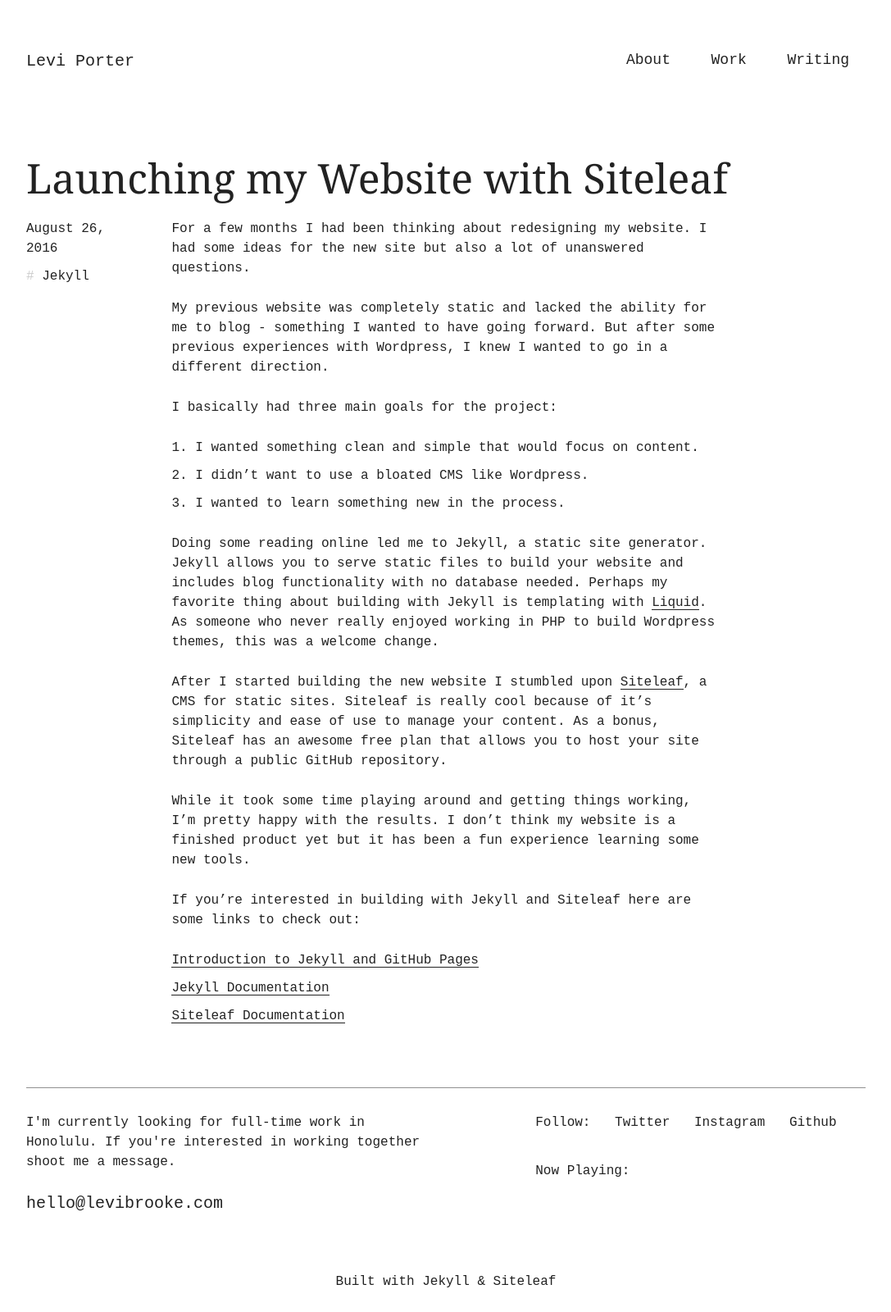
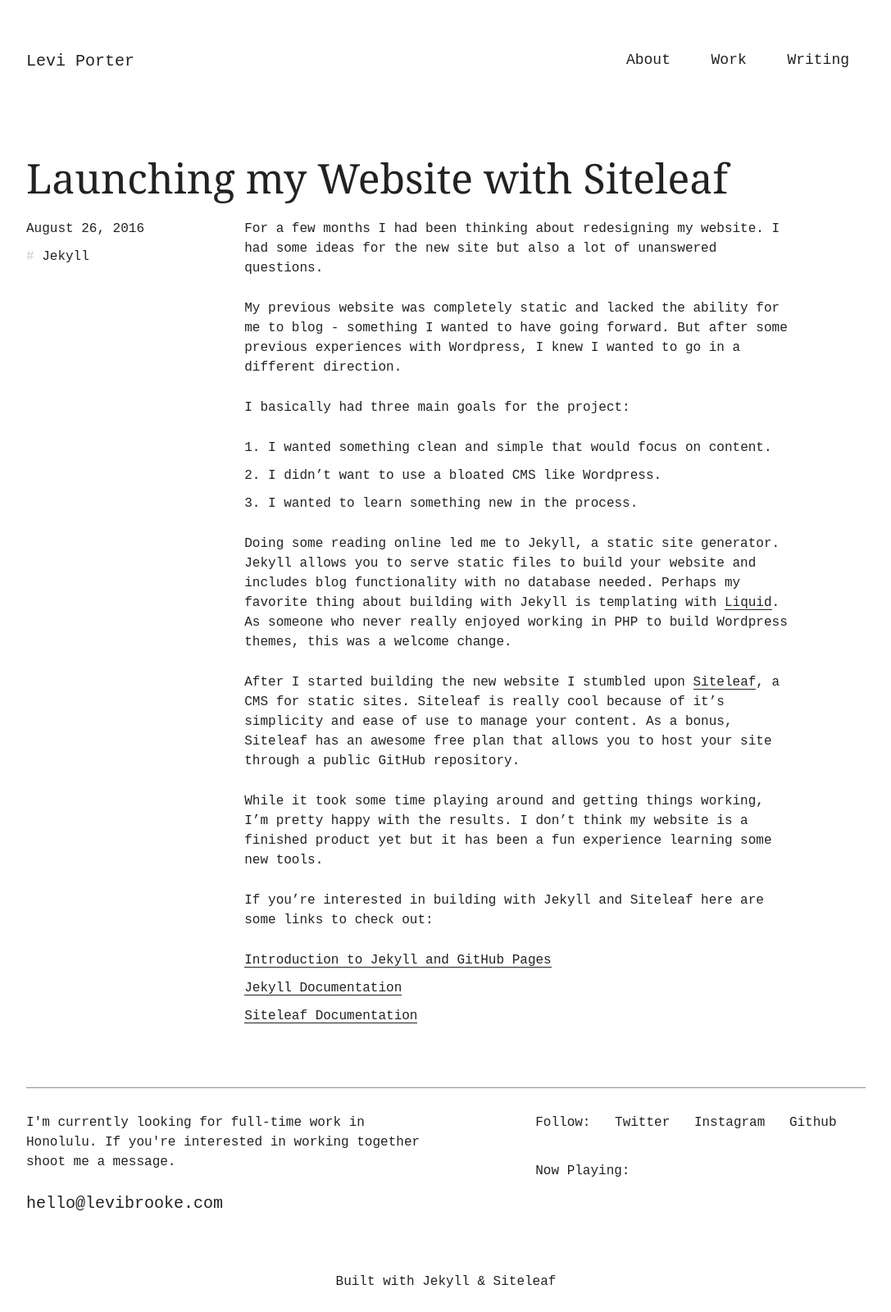
Before and after one commit to levibrooke/levibrooke.github.io, a Jekyll site: the page built from writing/index.html, in a window 1280 px wide. Shown: the whole page at 82% size, without its empty margins (96-1183 px from the left). Built offline with Jekyll 4.4.1, drawn with Linux system fonts in a browser that asks for light colours.

Commit message:
Change post column layout, add gosquared

```diff
--- a/_layouts/post.html
+++ b/_layouts/post.html
@@ -6,7 +6,7 @@
     <h1 class="post-title" itemprop="name headline">{{ page.title }}</h1>
 </header>
 <section class="row">
-    <aside class="post-meta two columns">
+    <aside class="post-meta three columns">
         <a class="post-date" href="{{ page.url }}">{{ page.date | date: "%B %-d, %Y" }}</a>
         <ul>
             {% for tag in page.tags %}
--- a/assets/all.scss
+++ b/assets/all.scss
@@ -55,10 +55,6 @@
 .follow-list {
     li { display: inline-block; padding-right: 2rem; }
 }
-//@media screen and (min-width: 1200px) {
-//    .contact-block { width: 50%; }
-//    .follow-list, .listening-to { width: 40%; margin-left: 10%; }
-//}
 .shoutout-block {
     margin-top: 5rem;
 }
--- a/writing/index.html
+++ b/writing/index.html
@@ -10,8 +10,8 @@
         </header>
         <div class="">
             <div class="row">
-                <aside class="post-meta two columns">
-                    <a class="post-date" href="{{ post.url }}">{{ post.date | date: "%B %-d, %Y" }}</a>
+                <aside class="post-meta three columns">
+                    <a class="post-date" href="{{ post.url }}"><time datetime="{{ post.date }}">{{ post.date | date: "%B %-d, %Y" }}</time></a>
                     <ul>
                         {% for tag in post.tags %}
                             <li><p>&#35; </p><a href="{{ page.url }}/tags/{{ tag }}">{{ tag }}</a></li>
```
Also changed, not shown: _layouts/default.html (+8 -0 lines).
